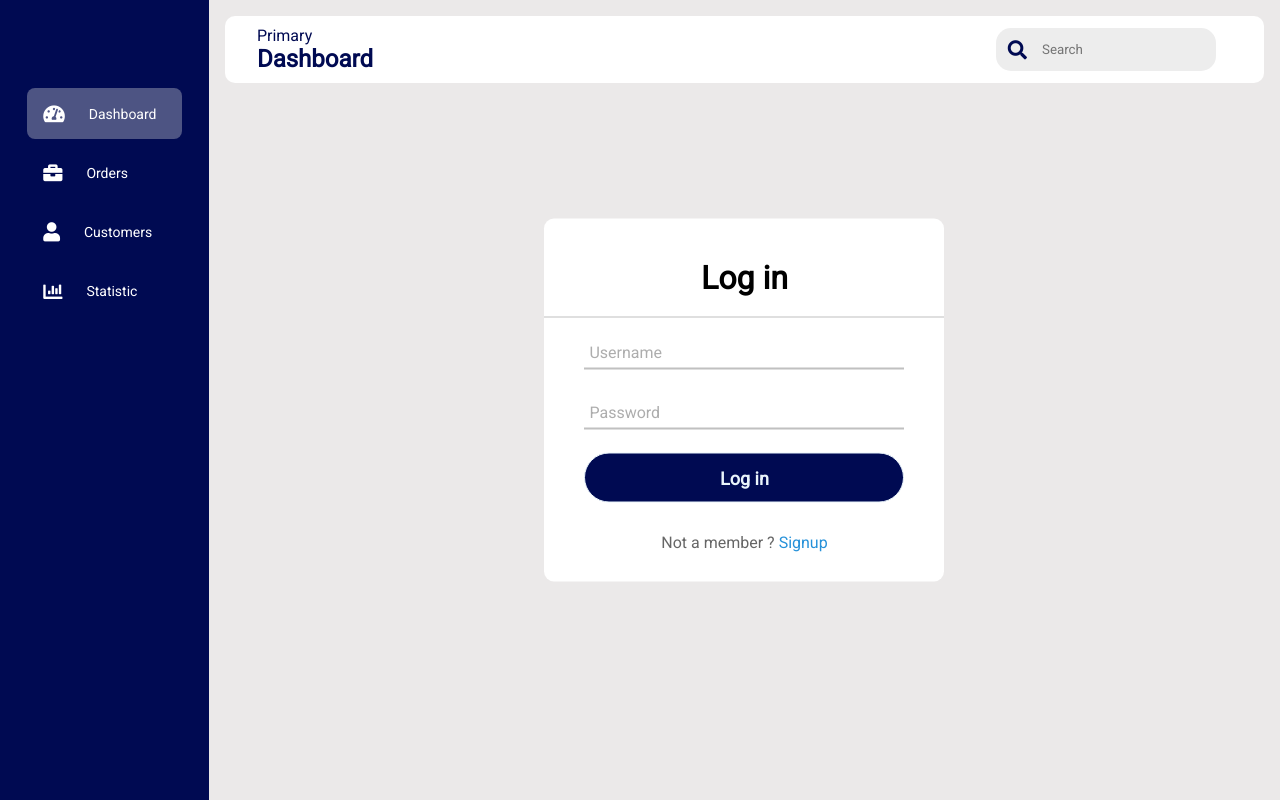
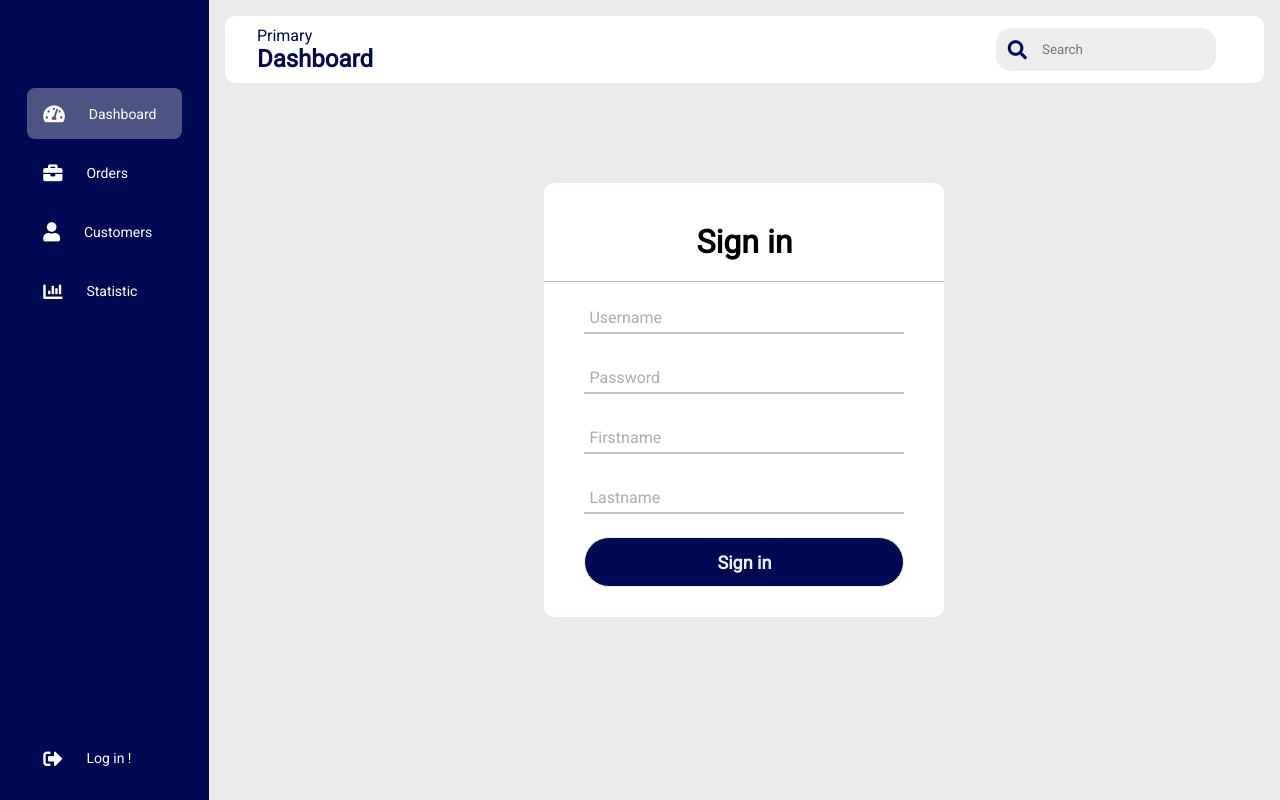
Before and after one commit to PoteralaMateusz/Frontend-SystemERP, an Angular app: page /register in a window 1280 px wide. Before the commit this address led to /login. Built offline with nearby package versions, Linux system fonts and the light colour scheme.

Commit message:
[add] add user register

```diff
--- a/src/app/_services/auth-service.service.ts
+++ b/src/app/_services/auth-service.service.ts
@@ -28,7 +28,7 @@ export class AuthServiceService {
     return this.http.post(AUTH_API + 'register', {
       firstname:firstname,
       lastname:lastname,
-      username: username,
+      email: username,
       password: password,
     }, httpOptions).pipe(
       tap(response => {
--- a/src/app/app-routing.module.ts
+++ b/src/app/app-routing.module.ts
@@ -1,10 +1,12 @@
 import {NgModule} from '@angular/core';
 import {RouterModule, Routes} from '@angular/router';
 import {LoginPageComponent} from "./login-page/login-page.component";
+import {RegisterPageComponent} from "./register-page/register-page.component";
 
 
 const routes: Routes = [
   {path: 'login', component: LoginPageComponent},
+  {path: 'register', component: RegisterPageComponent},
   {path: '', redirectTo: 'home', pathMatch: 'full' }
 ];
 
--- a/src/app/app.component.html
+++ b/src/app/app.component.html
@@ -35,6 +35,12 @@
           <span>Logout</span>
         </a>
       </li>
+      <li class="logout" *ngIf="!isLogged">
+        <a href="/login" >
+          <i class="fas fa-sign-out-alt"></i>
+          <span>Log in !</span>
+        </a>
+      </li>
     </ul>
   </div>
 
--- a/src/app/app.component.ts
+++ b/src/app/app.component.ts
@@ -20,13 +20,12 @@ export class AppComponent implements OnInit {
   ngOnInit(): void {
     this.isLogged = this.tokenStorageService.isLoggedIn();
     this.username = this.tokenStorageService.getUsername();
-    if (!this.isLogged) {
-      this.router.navigate(['./login']);
-    }
   }
 
   logout() {
+    this.tokenStorageService.clear();
     this.authServiceService.logout();
-    this.tokenStorageService.clear();
+    window.location.reload();
   }
+
 }
--- a/src/app/app.module.ts
+++ b/src/app/app.module.ts
@@ -9,11 +9,13 @@ import {CommonModule} from "@angular/common";
 import {FormsModule} from "@angular/forms";
 import {authInterceptorProviders} from "./_helpers/auth.interceptor";
 import {FontAwesomeModule} from "@fortawesome/angular-fontawesome";
+import { RegisterPageComponent } from './register-page/register-page.component';
 
 @NgModule({
   declarations: [
     AppComponent,
-    LoginPageComponent
+    LoginPageComponent,
+    RegisterPageComponent
   ],
   imports: [
     BrowserModule,
--- a/src/app/login-page/login-page.component.html
+++ b/src/app/login-page/login-page.component.html
@@ -32,7 +32,7 @@
     </div>
     <input class="login" type="submit" (click)="onSubmit()" value="Log in">
     <div class="signup_link">
-      Not a member ? <a href="signup">Signup</a>
+      Not a member ? <a href="register" >Signup</a>
     </div>
   </form>
   <div *ngIf="isLoggedIn">
--- a/src/app/login-page/login-page.component.ts
+++ b/src/app/login-page/login-page.component.ts
@@ -2,6 +2,7 @@ import {Component, OnInit} from '@angular/core';
 import {Router} from "@angular/router";
 import {AuthServiceService} from "../_services/auth-service.service";
 import {TokenStorageService} from "../_services/token-storage.service";
+
 
 @Component({
   selector: 'app-login-page',
--- /dev/null
+++ b/src/app/register-page/register-page.component.css
@@ -0,0 +1,91 @@
+
+.center {
+  position: absolute;
+  top: 50%;
+  left: 50%;
+  transform: translate(-50%, -50%);
+  width: 400px;
+  background: white;
+  border-radius: 10px;
+}
+
+.center h1 {
+  text-align: center;
+  padding: 40px 0 20px 0;
+  border-bottom: 1px solid silver;
+
+}
+
+.center form {
+  padding: 0 40px;
+  box-sizing: border-box;
+}
+
+form .txt_field {
+  margin-top: 10px;
+  position: relative;
+}
+
+.txt_field input {
+  width: 100%;
+  padding: 0 5px;
+  margin-top: 10px;
+  height: 40px;
+  font-size: 16px;
+  border: none;
+  background: none;
+  outline: none;
+}
+
+.txt_field label {
+  position: absolute;
+  top: 50%;
+  left: 5px;
+  color: #adadad;
+  transform: translateY(-50%);
+  font-size: 16px;
+  pointer-events: none;
+  transition: .5s;
+}
+
+.txt_field span::before {
+  content: '';
+  position: absolute;
+  top: 40px;
+  left: 0;
+  width: 100%;
+  height: 2px;
+  background: silver;
+  transition: .5s;
+}
+
+.txt_field input:focus ~ label,
+.txt_field input:valid ~ label {
+  top: 5px;
+  color: #000A52;
+}
+
+.txt_field input:focus ~ span::before,
+.txt_field input:valid ~ span::before {
+  width: 100%;
+}
+
+.signIn {
+  margin-top: 15px;
+  margin-bottom: 30px;
+  width: 100%;
+  height: 50px;
+  border: 1px solid;
+  background: #000A52;
+  border-radius: 25px;
+  font-size: 18px;
+  color: #e9f4fb;
+  font-weight: 700;
+  cursor: pointer;
+  outline: none;
+}
+
+.signin:hover {
+  border-color: #000A52;
+  transition: .5s;
+}
--- /dev/null
+++ b/src/app/register-page/register-page.component.html
@@ -0,0 +1,62 @@
+<div class="center">
+  <h1>Sign in</h1>
+  <form
+    *ngIf="!isSignIn"
+    name="form"
+    #f="ngForm"
+    novalidate>
+
+    <div class="txt_field">
+      <input
+        type="text"
+        name="username"
+        [(ngModel)]="form.username"
+        required
+        #username="ngModel"
+      >
+      <span></span>
+      <label>Username</label>
+    </div>
+
+    <div class="txt_field">
+      <input name="password"
+             type="password"
+             [(ngModel)]="form.password"
+             required
+             minlength="6"
+             #password="ngModel"
+      >
+      <span></span>
+      <label>Password</label>
+    </div>
+
+    <div class="txt_field">
+      <input name="Firstname"
+             type="text"
+             [(ngModel)]="form.firstname"
+             required
+             minlength="3"
+             #password="ngModel"
+      >
+      <span></span>
+      <label>Firstname</label>
+    </div>
+
+    <div class="txt_field">
+      <input name="Lastname"
+             type="text"
+             [(ngModel)]="form.lastname"
+             required
+             minlength="3"
+             #password="ngModel"
+      >
+      <span></span>
+      <label>Lastname</label>
+    </div>
+
+    <input class="signIn" type="submit" (click)="onSubmit()" value="Sign in">
+  </form>
+  <div *ngIf="isSignIn">
+    <h4>You are success sign in!</h4>
+  </div>
+</div>
--- /dev/null
+++ b/src/app/register-page/register-page.component.ts
@@ -0,0 +1,32 @@
+import {Component} from '@angular/core';
+import {AuthServiceService} from "../_services/auth-service.service";
+
+@Component({
+  selector: 'app-register-page',
+  templateUrl: './register-page.component.html',
+  styleUrls: ['./register-page.component.css']
+})
+export class RegisterPageComponent {
+  form: any = {
+    username: null,
+    password: null,
+    firstname: null,
+    lastname: null
+  };
+  isSignIn: boolean = false;
+
+  constructor(private authServiceService: AuthServiceService) {
+  }
+
+  onSubmit() {
+    const { username, password,lastname,firstname } = this.form;
+    this.authServiceService.register(firstname,lastname,username,password).subscribe({
+      next: data => {
+        this.isSignIn = true;
+      },
+      error: err => {
+
+      }
+    })
+  }
+}
```
Also changed, not shown: 1 other file (tests, documents, lock files or other folders).
